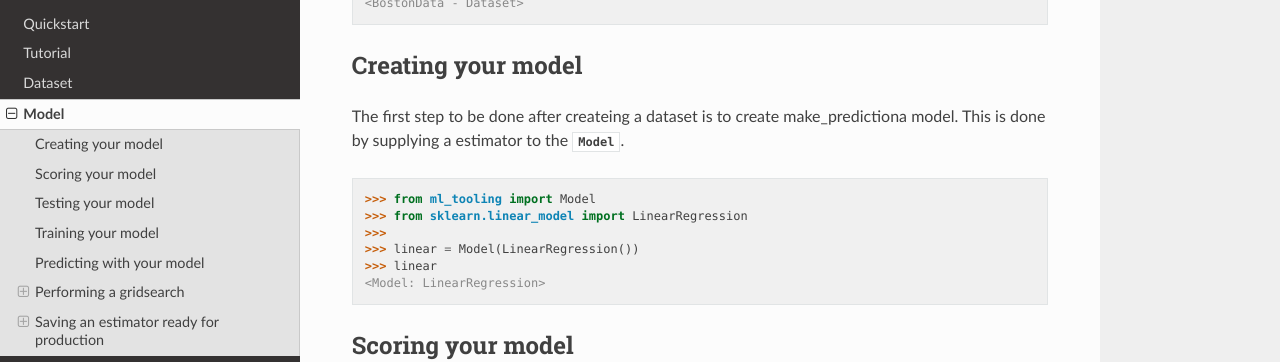
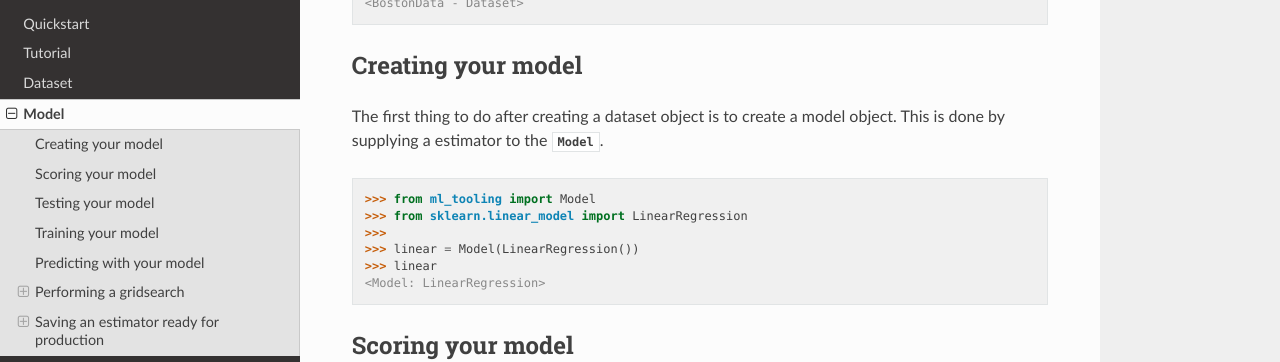
Before and after one commit to andersbogsnes/ml_tooling, a Sphinx documentation site: the page built from docs/baseclass.rst, in a window 1280 px wide and 900 px high, scrolled down 769 px. Shown: the part 151-513 px from the top of the window. Built offline with Sphinx 7.4.7 and the Read the Docs theme 2.0.0, drawn with Linux system fonts in a browser that asks for light colours.

Commit message:
Update docs/baseclass.rst
Co-Authored-By: faurholdt <philip.faurholdt@gmail.com>

```diff
--- a/docs/baseclass.rst
+++ b/docs/baseclass.rst
@@ -48,7 +48,7 @@ We then simply wrap a :class:`~sklearn.linear_model.LinearRegression` using our
 Creating your model
 ~~~~~~~~~~~~~~~~~~~
 
-The first step to be done after createing a dataset is to create make_predictiona model.
+The first thing to do after creating a dataset object is to create a model object.
 This is done by supplying a estimator to the :class:`~ml_tooling.baseclass.Model`.
 
 .. doctest::
```
